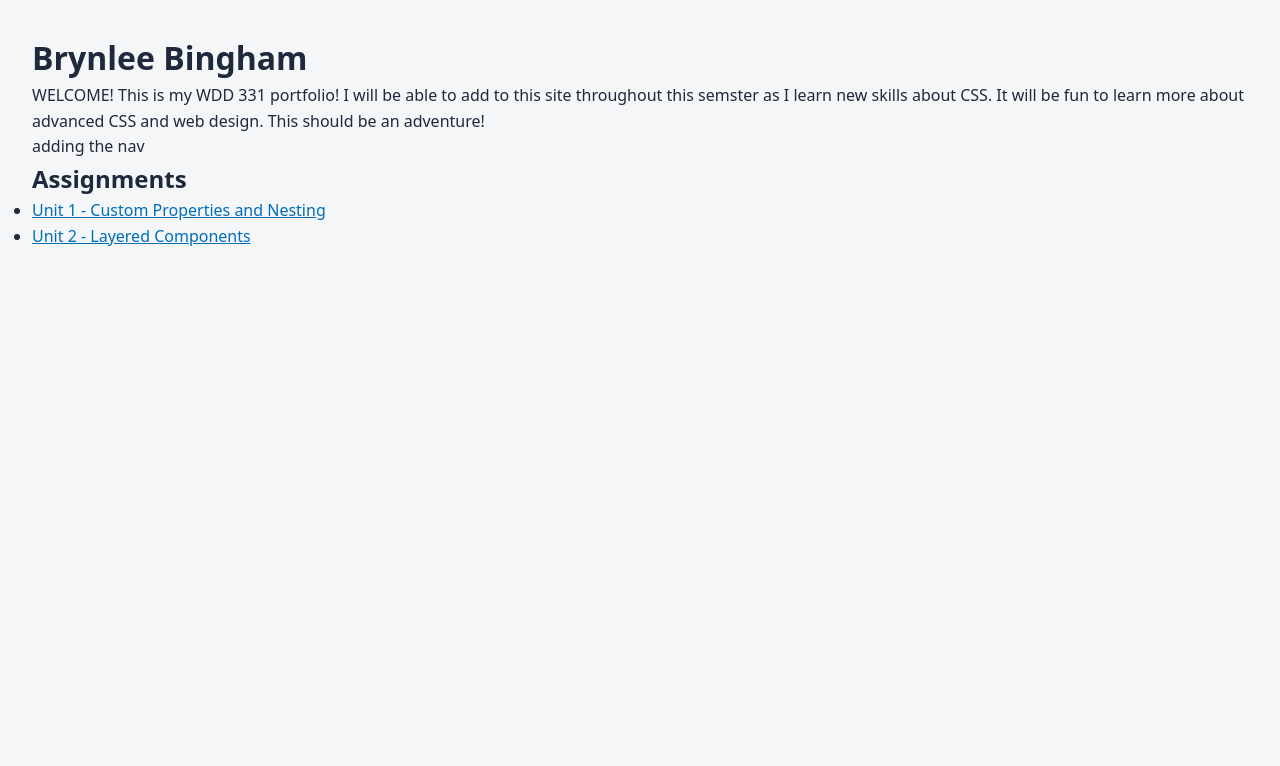
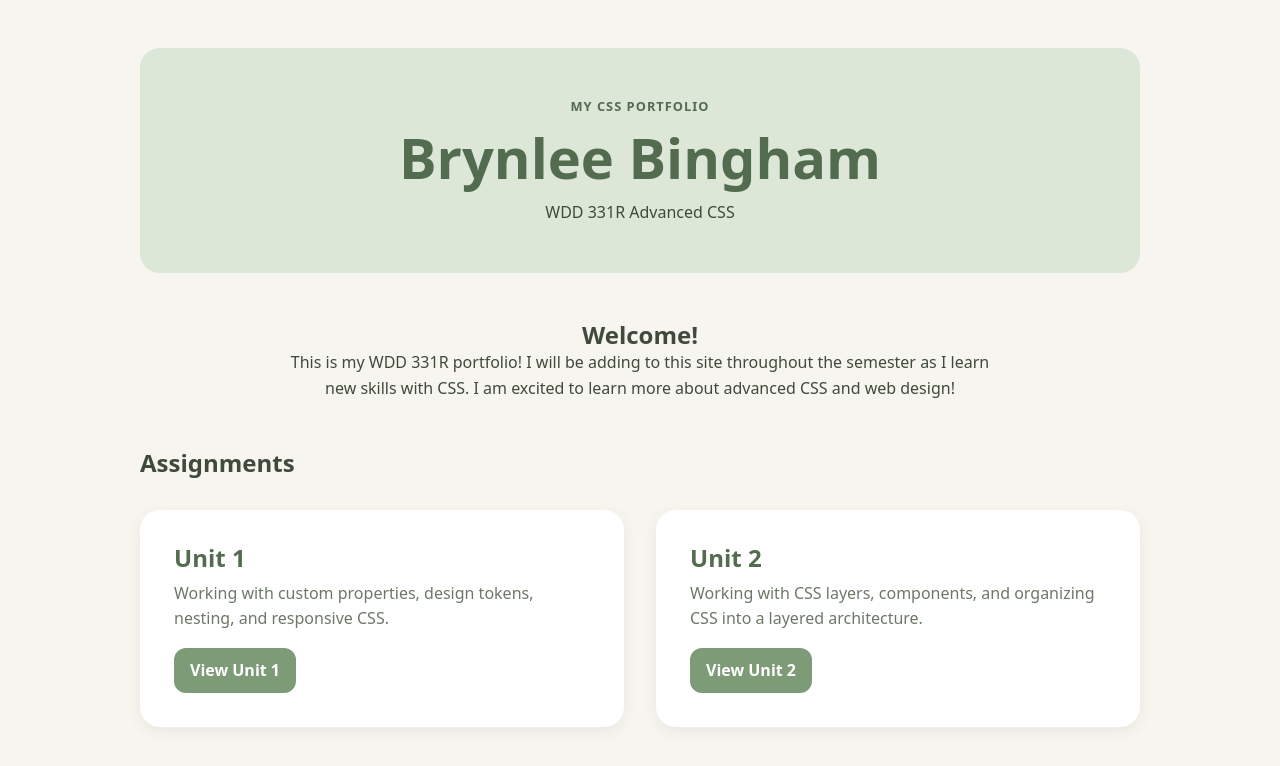
Before and after one commit to Brynbing03/wdd331, a website: page index.html in a window 1280 px wide. Drawn offline with Linux system fonts and the light colour scheme.

Commit message:
i added the css architecture yay the build tool and homepage

```diff
--- /dev/null
+++ b/Teaching Videos/marker-backdrop-selection/styles.css
@@ -0,0 +1,86 @@
+body {
+    font-family: Arial, sans-serif;
+    background-color: #f7f5fb;
+    color: #333;
+    margin: 0;
+}
+
+main {
+    max-width: 800px;
+    margin: auto;
+    padding: 40px 20px;
+}
+
+h1 {
+    text-align: center;
+}
+
+section {
+    background-color: white;
+    padding: 25px;
+    margin: 25px 0;
+    border-radius: 12px;
+}
+
+button {
+    padding: 10px 18px;
+    border: none;
+    border-radius: 8px;
+    cursor: pointer;
+}
+
+
+/* -------------------
+   ::marker
+------------------- */
+
+/* take away stars and make it lame dots... */
+ul li::marker {
+    /* 1st */
+    color: purple;
+    font-size: 1.3em;
+
+    /* 2nd */
+    content: "★ ";
+
+}
+
+ol li::marker {
+    color: green;
+    font-weight: bold;
+}
+
+
+/* -------------------
+   ::backdrop
+------------------- */
+
+dialog {
+    border: none;
+    border-radius: 12px;
+    padding: 30px;
+}
+
+dialog::backdrop {
+    background: rgb(0 0 0 / 0.6);
+
+    /* make backdrop blurry! better! */
+    backdrop-filter: blur(5px);
+
+}
+
+
+/* -------------------
+   ::selection
+------------------- */
+
+/* highlighting with purple rather than lame blue */
+::selection {
+    background-color: purple;
+    color: white;
+}
+
+blockquote::selection {
+    background-color: gold;
+    color: black;
+}
--- /dev/null
+++ b/css/base/elements.css
@@ -0,0 +1,25 @@
+body {
+    font-family: var(--font-body);
+    color: var(--color-text);
+    background-color: var(--color-bg);
+    line-height: 1.6;
+}
+
+h1,
+h2,
+h3 {
+    line-height: 1.2;
+}
+
+h1 {
+    color: var(--color-primary-dark);
+    margin-bottom: var(--space-sm);
+}
+
+a {
+    color: var(--color-primary-dark);
+}
+
+a:hover {
+    color: var(--color-primary);
+}
--- /dev/null
+++ b/css/base/reset.css
@@ -0,0 +1,8 @@
+/* reset from my old main */
+*,
+*::before,
+*::after {
+    box-sizing: border-box;
+    margin: 0;
+    padding: 0;
+}
--- /dev/null
+++ b/css/components/cards.css
@@ -0,0 +1,91 @@
+/* here is the one component styled inside components */
+.card {
+    background-color: var(--color-surface);
+    padding: var(--space-lg);
+    border-radius: var(--radius-lg);
+    box-shadow: var(--shadow-sm);
+    border: 2px solid transparent;
+    transition: transform 0.2s ease, border-color 0.2s ease;
+}
+
+.card:hover {
+    transform: translateY(-4px);
+    border-color: var(--color-primary-light);
+}
+
+.card h2 {
+    color: var(--color-primary-dark);
+    margin-bottom: var(--space-sm);
+}
+
+.card p {
+    color: var(--color-text-light);
+    margin-bottom: var(--space-md);
+}
+
+.card a {
+    display: inline-block;
+    background-color: var(--color-primary);
+    color: var(--color-white);
+    padding: 0.6rem 1rem;
+    border-radius: var(--radius-md);
+    font-weight: 600;
+    text-decoration: none;
+}
+
+.card a:hover {
+    background-color: var(--color-primary-dark);
+    color: var(--color-white);
+}
+
+/* making it a little cuter! */
+.hero {
+    position: relative;
+    background-color: var(--color-primary-light);
+    padding: var(--space-xl) var(--space-lg);
+    margin-bottom: var(--space-xl);
+    border-radius: var(--radius-lg);
+    overflow: hidden;
+}
+
+.hero h1 {
+    font-size: clamp(2rem, 6vw, 3.5rem);
+}
+
+.eyebrow {
+    color: var(--color-primary-dark);
+    font-weight: 600;
+    letter-spacing: 0.08em;
+    text-transform: uppercase;
+    font-size: 0.8rem;
+    margin-bottom: var(--space-sm);
+}
+
+/* this adds some dots or circles but idk if i like it enough... we will see... */
+/*
+.decorative-circles span {
+    position: absolute;
+    border-radius: 50%;
+    background-color: var(--color-accent);
+}
+
+.decorative-circles span:nth-child(1) {
+    width: 70px;
+    height: 70px;
+    top: -20px;
+    left: -15px;
+}
+
+.decorative-circles span:nth-child(2) {
+    width: 35px;
+    height: 35px;
+    top: 25px;
+    right: 35px;
+}
+
+.decorative-circles span:nth-child(3) {
+    width: 90px;
+    height: 90px;
+    bottom: -45px;
+    right: -20px;
+} */
--- /dev/null
+++ b/css/layout/layout.css
@@ -0,0 +1,25 @@
+/* this is the responsive layout so on phones it will be 1 column and bigger screens it will be 2 :) */
+/* both moblie and desktop */
+.page-container {
+    width: min(100% - 2rem, 1000px);
+    margin-inline: auto;
+    padding-block: var(--space-xl);
+}
+
+.assignment-grid {
+    display: grid;
+    grid-template-columns: 1fr;
+    gap: var(--space-lg);
+}
+
+.intro {
+    max-width: 700px;
+    margin-inline: auto;
+    margin-bottom: var(--space-xl);
+}
+
+@media (min-width: 700px) {
+    .assignment-grid {
+        grid-template-columns: repeat(2, 1fr);
+    }
+}
--- a/css/main.css
+++ b/css/main.css
@@ -1,34 +1,45 @@
-*,
-*::before,
-*::after {
-    box-sizing: border-box;
-    margin: 0;
-    padding: 0;
-}
+/* gotta get it all in here!  */
 
-:root {
-    --color-bg: #f4f6f8;
-    --color-text: #1e293b;
-    --color-primary: #006eb6;
-    --color-primary-hover: #004f7f;
-    --space-sm: 0.5rem;
-    --space-md: 1rem;
-    --space-lg: 2rem;
-    --font-body: system-ui, -apple-system, sans-serif;
-}
+@layer tokens, base, layout, components, utilities;
 
-body {
-    font-family: var(--font-body);
-    color: var(--color-text);
-    background-color: var(--color-bg);
-    line-height: 1.6;
-    padding: var(--space-lg);
-}
+@import url("./tokens/colors.css") layer(tokens);
+@import url("./tokens/variables.css") layer(tokens);
 
-a {
-    color: var(--color-primary);
-}
+@import url("./base/reset.css") layer(base);
+@import url("./base/elements.css") layer(base);
 
-a:hover {
-    color: var(--color-primary-hover);
-}
+@import url("./layout/layout.css") layer(layout);
+
+@import url("./components/cards.css") layer(components);
+
+@import url("./utilities/utilities.css") layer(utilities);
+
+
+/* EXTRA HELP TO KNOW WHERE THINGS GO!!! :) */
+/* colors.css
+    ↓
+colors
+
+variables.css
+    ↓
+spacing, fonts, radius, shadows
+
+reset.css
+    ↓
+browser reset
+
+elements.css
+    ↓
+body, headings, links
+
+layout.css
+    ↓
+page/grid structure
+
+cards.css
+    ↓
+your card component
+
+utilities.css
+    ↓
+small reusable helpers */
--- /dev/null
+++ b/css/tokens/colors.css
@@ -0,0 +1,15 @@
+/* all my color design tokens */
+:root {
+    --color-bg: #f7f5ef;
+    --color-surface: #ffffff;
+
+    --color-text: #3f4a3c;
+    --color-text-light: #6d7868;
+
+    --color-primary: #7d9b76;
+    --color-primary-dark: #536b4f;
+    --color-primary-light: #dce7d8;
+
+    --color-accent: #eaded2;
+    --color-white: #ffffff;
+}
--- /dev/null
+++ b/css/tokens/variables.css
@@ -0,0 +1,14 @@
+/* all are old except i added --radius-md and --shadow-sm */
+:root {
+    --space-sm: 0.5rem;
+    --space-md: 1rem;
+    --space-lg: 2rem;
+    --space-xl: 3rem;
+
+    --font-body: system-ui, -apple-system, BlinkMacSystemFont, "Segoe UI", sans-serif;
+
+    --radius-md: 12px;
+    --radius-lg: 20px;
+
+    --shadow-sm: 0 4px 14px rgba(63, 74, 60, 0.08);
+}
--- /dev/null
+++ b/css/utilities/utilities.css
@@ -0,0 +1,8 @@
+/* a little reusable utility class */
+.text-center {
+    text-align: center;
+}
+
+.mb-lg {
+    margin-bottom: var(--space-lg);
+}
--- a/index.html
+++ b/index.html
@@ -3,35 +3,65 @@
 <head>
     <meta charset="utf-8">
     <meta name="viewport" content="width=device-width, initial-scale=1.0">
-    <title>Brynlee Bingham – Portfolio</title>
+    <title>Brynlee Bingham | WDD 331R Portfolio</title>
     <link rel="stylesheet" href="css/main.css">
 </head>
 
 <body>
+    <main class="page-container">
+
+        <header class="hero text-center">
+            <div class="decorative-circles">
+                <span></span>
+                <span></span>
+                <span></span>
+            </div>
+
+            <p class="eyebrow">My CSS Portfolio</p>
             <h1>Brynlee Bingham</h1>
+            <p>WDD 331R Advanced CSS</p>
+        </header>
 
+        <section class="intro text-center">
+            <h2>Welcome!</h2>
             <p>
-        WELCOME! This is my WDD 331 portfolio! I will be able to
-        add to this site throughout this semster as I learn new
-        skills about CSS. It will be fun to learn more about
-        advanced CSS and web design. This should be an adventure!
+                This is my WDD 331R portfolio! I will be adding to this
+                site throughout the semester as I learn new skills with
+                CSS. I am excited to learn more about advanced CSS and
+                web design!
             </p>
+        </section>
 
-    adding the nav
-    <nav>
-        <h2>Assignments</h2>
-        <ul>
-            <li>
+        <section>
+            <h2 class="mb-lg">Assignments</h2>
+
+            <div class="assignment-grid">
+
+                <article class="card">
+                    <h2>Unit 1</h2>
+                    <p>
+                        Working with custom properties, design tokens,
+                        nesting, and responsive CSS.
+                    </p>
                     <a href="unit-1/custom-properties/index.html">
-                    Unit 1 - Custom Properties and Nesting
+                        View Unit 1
                     </a>
-            </li>
-            <li>
+                </article>
+
+                <article class="card">
+                    <h2>Unit 2</h2>
+                    <p>
+                        Working with CSS layers, components, and
+                        organizing CSS into a layered architecture.
+                    </p>
                     <a href="unit-2/layered-components/index.html">
-                    Unit 2 - Layered Components
+                        View Unit 2
                     </a>
-            </li>
-        </ul>
-    </nav>
+                </article>
+
+            </div>
+        </section>
+
+    </main>
 </body>
 </html>
```
Also changed, not shown: Teaching Videos/marker-backdrop-selection/index.html (added, +83 -0 lines), Teaching Videos/marker-backdrop-selection/script.js (added, +11 -0 lines), package.json (added, +23 -0 lines), README.md, dist/styles.css (added), 5 other files. Lines whose indentation alone changed are shown as unchanged.
